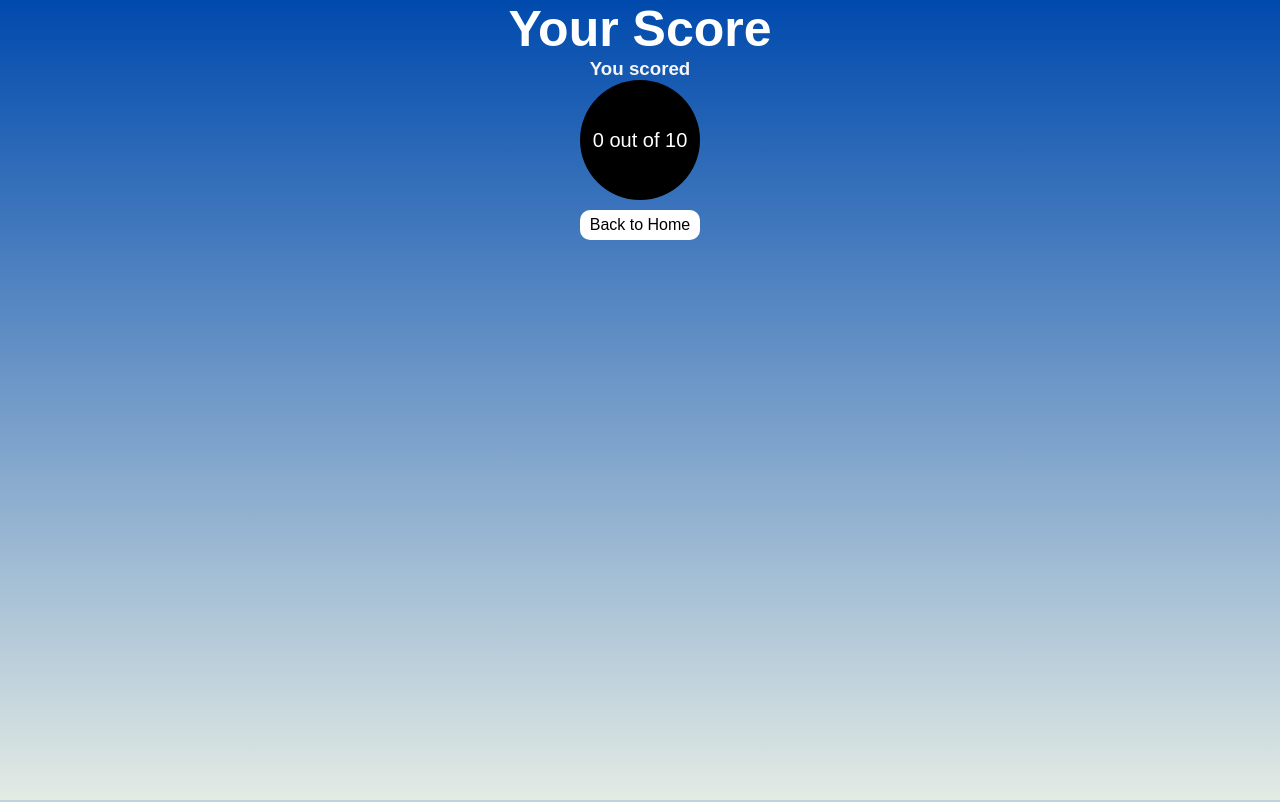
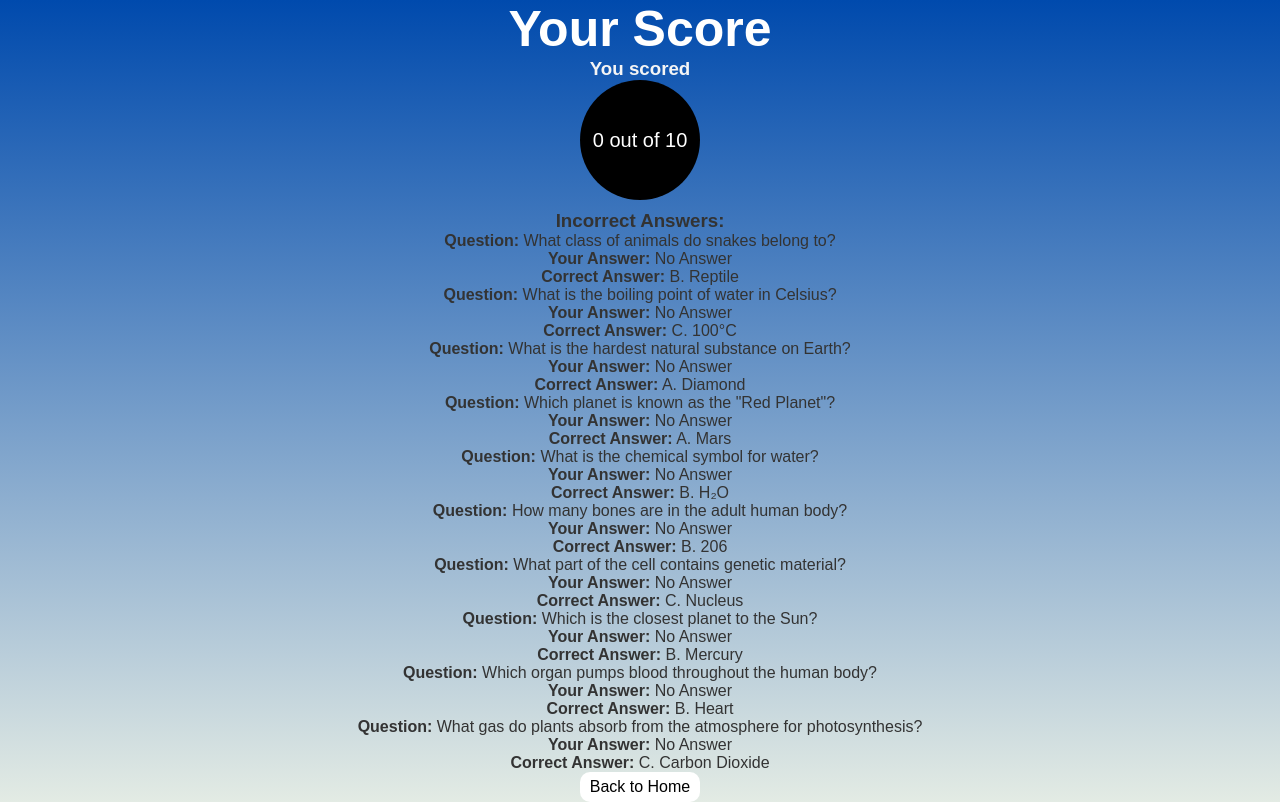
Before and after one commit to reyandru/WST2-Project-main, a Django app: page /submit_quiz/2/ in a window 1280 px wide. Run offline with Django 5.2, Linux system fonts and the light colour scheme; a user stored in the database is signed in; data comes from the database, SQL or seed files in the repository; both versions use the stored data as it was after the commit.

Commit message:
Incorrect answer

```diff
--- a/quiz_project/quiz/templates/quiz/result.html
+++ b/quiz_project/quiz/templates/quiz/result.html
@@ -11,6 +11,23 @@
     <div class="scoreBoard">
         <p class="yourScore">{{ score }} out of {{ total }}</p>
     </div>
+
+    <!-- Wrong Answers Section -->
+    <div class="wrongAnswers">
+        <h3>Incorrect Answers:</h3>
+        <ul>
+            {% for answer in wrong_answers %}
+                <li>
+                    <strong>Question:</strong> {{ answer.question }}<br>
+                    <strong>Your Answer:</strong> {{ answer.your_answer|default:"No Answer" }}<br>
+                    <strong>Correct Answer:</strong> {{ answer.correct_answer }}
+                </li>
+            {% empty %}
+                <p>No wrong answers! Great job!</p>
+            {% endfor %}
+        </ul>
+    </div>
+
     <div class="backHome">
         <a class="backhome" href="{% url 'home' %}">Back to Home</a>
     </div>
--- a/quiz_project/quiz/urls.py
+++ b/quiz_project/quiz/urls.py
@@ -4,7 +4,7 @@ from . import views
 
 urlpatterns = [
     path('', views.home, name='home'),
+    path('quiz/<int:category_id>/', views.quiz, name='quiz'),
     path('register/', views.register, name='register'),
-    path('quiz/<int:category_id>/', views.quiz, name='quiz'),
     path('submit_quiz/<int:category_id>/', views.submit_quiz, name='submit_quiz'),
 ]
--- a/quiz_project/quiz/views.py
+++ b/quiz_project/quiz/views.py
@@ -39,10 +39,22 @@ def submit_quiz(request, category_id):
 
     questions = Question.objects.filter(category=category).order_by('?')[:10]
     score = 0
+    wrong_answers = []
 
     for question in questions:
         selected_answer = request.POST.get(f'question_{question.id}')
         if selected_answer == question.answer:
             score += 1
+        else:
+            # Collect the wrong answer details
+            wrong_answers.append({
+                "question": question.text,
+                "your_answer": selected_answer,
+                "correct_answer": question.answer,
+            })
 
-    return render(request, 'quiz/result.html', {'score': score, 'total': len(questions)})
+    return render(request, 'quiz/result.html', {
+        'score': score,
+        'total': len(questions),
+        'wrong_answers': wrong_answers,
+    })
```
Also changed, not shown: quiz_project/db.sqlite3.
